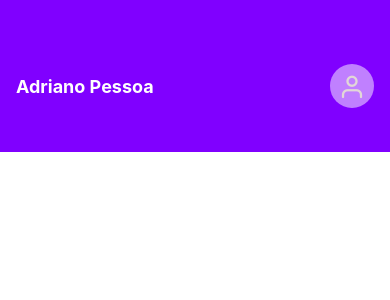
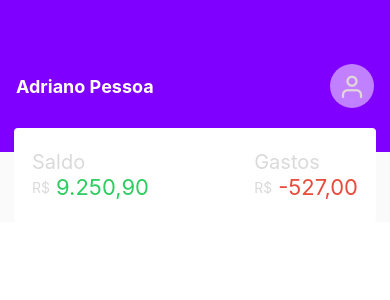
Before and after one commit to adrianobzrr/Financas, a React Native app: screen / in a window 390 px wide. Shown: the top 300 px of the page. Built offline with nearby package versions, Linux system fonts and the light colour scheme.

Commit message:
feat: create component balance

```diff
--- /dev/null
+++ b/src/components/Balance/Balance.styles.ts
@@ -0,0 +1,43 @@
+import styled from 'styled-components/native';
+
+export const Container = styled.View`
+  background-color: #fff;
+  flex-direction: row;
+  justify-content: space-between;
+  padding-left: 18;
+  padding-right: 18;
+  margin-top: -24;
+  margin-left: 14;
+  margin-right: 14;
+  border-radius: 4px;
+  padding-top: 22;
+  padding-bottom: 22;
+  z-index: 99;
+`;
+
+export const Item = styled.View``;
+
+export const ItemTitle = styled.Text`
+  font-size: 20;
+  color: #dadada;
+`;
+
+export const Content = styled.View`
+  flex-direction: row;
+  align-items: center;
+`;
+
+export const CurrencySymbol = styled.Text`
+  color: #dadada;
+  margin-right: 6;
+`;
+
+export const Balance = styled.Text`
+  font-size: 22;
+  color: #2ecc61;
+`;
+
+export const Expenses = styled.Text`
+  font-size: 22;
+  color: #e74c3c;
+`;
--- /dev/null
+++ b/src/components/Balance/Balance.tsx
@@ -0,0 +1,30 @@
+import React from 'react';
+import * as S from './Balance.styles';
+
+interface BalanceProps {
+  saldo: string;
+  gastos: string;
+}
+
+const Balance = ({saldo, gastos}: BalanceProps) => {
+  return (
+    <S.Container>
+      <S.Item>
+        <S.ItemTitle>Saldo</S.ItemTitle>
+        <S.Content>
+          <S.CurrencySymbol>R$</S.CurrencySymbol>
+          <S.Balance>{saldo}</S.Balance>
+        </S.Content>
+      </S.Item>
+      <S.Item>
+        <S.ItemTitle>Gastos</S.ItemTitle>
+        <S.Content>
+          <S.CurrencySymbol>R$</S.CurrencySymbol>
+          <S.Expenses>{gastos}</S.Expenses>
+        </S.Content>
+      </S.Item>
+    </S.Container>
+  );
+};
+
+export default Balance;
--- a/src/components/Header/Header.tsx
+++ b/src/components/Header/Header.tsx
@@ -5,7 +5,7 @@ interface HeaderProps {
   name: string;
 }
 
-function Header({name}: HeaderProps) {
+const Header = ({name}: HeaderProps) => {
   return (
     <S.Container>
       <S.Content>
@@ -16,6 +16,6 @@ function Header({name}: HeaderProps) {
       </S.Content>
     </S.Container>
   );
-}
+};
 
 export default Header;
--- /dev/null
+++ b/src/pages/Home/Home.styles.ts
@@ -0,0 +1,5 @@
+import styled from 'styled-components/native';
+
+export const Container = styled.View`
+  background-color: #fafafa;
+`;
--- a/src/pages/Home/Home.tsx
+++ b/src/pages/Home/Home.tsx
@@ -1,12 +1,14 @@
 import React from 'react';
-import {SafeAreaView} from 'react-native';
+import * as S from './Home.styles';
 import Header from '../../components/Header/Header';
+import Balance from '../../components/Balance/Balance';
 
 function Home(): JSX.Element {
   return (
-    <SafeAreaView>
+    <S.Container>
       <Header name="Adriano Pessoa" />
-    </SafeAreaView>
+      <Balance saldo="9.250,90" gastos="-527,00" />
+    </S.Container>
   );
 }
 
```
